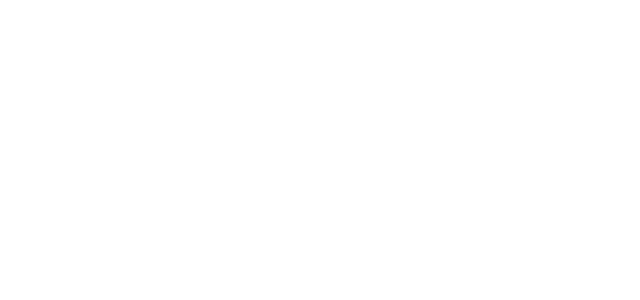
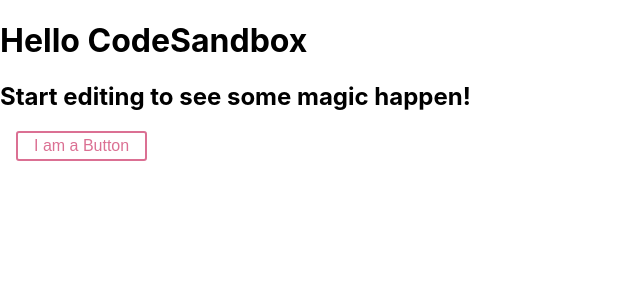
Before and after one commit to mz8i/infrahack2019, a React (Create React App) app in the folder unlit-app/: page /1 in a window 1280 px wide. Shown: the top 300 px of the page, without its empty margins (0-640 px from the left). Built offline with nearby package versions, Linux system fonts and the light colour scheme.

Commit message:
feature(fe): styled components

```diff
--- a/unlit-app/package.json
+++ b/unlit-app/package.json
@@ -7,7 +7,8 @@
     "react": "^16.8.6",
     "react-dom": "^16.8.6",
     "react-router-dom": "^5.0.0",
-    "react-scripts": "3.0.1"
+    "react-scripts": "3.0.1",
+    "styled-components": "^4.2.0"
   },
   "scripts": {
     "start": "react-scripts start",
--- a/unlit-app/src/App.js
+++ b/unlit-app/src/App.js
@@ -4,14 +4,15 @@
 
 import { BrowserRouter as Router, Route, Link } from "react-router-dom";
 
-import Test from "./Component/Test/index";
+import { Test, Button } from "./Components"
 
 class App extends Component {
   render() {
     return (
       <Router>
         <Route path="/" exact component={Test} />
-    </Router>
+        <Route path="/1" exact component ={Button}/>
+      </Router>
     );
   }
 }
--- /dev/null
+++ b/unlit-app/src/Components/button.js
@@ -0,0 +1,31 @@
+import React from 'react';
+import styled from 'styled-components';
+
+const Button = styled.button`
+  cursor: pointer;
+  background: transparent;
+  font-size: 16px;
+  border-radius: 3px;
+  color: palevioletred;
+  border: 2px solid palevioletred;
+  margin: 0 1em;
+  padding: 0.25em 1em;
+  transition: 0.5s all ease-out;
+
+  &:hover {
+    background-color: palevioletred;
+    color: white;
+  }
+`;
+
+function App() {
+  return (
+    <div>
+      <h1>Hello CodeSandbox</h1>
+      <h2>Start editing to see some magic happen!</h2>
+      <Button>I am a Button</Button>
+    </div>
+  );
+}
+
+export default App;
--- /dev/null
+++ b/unlit-app/src/Components/index.js
@@ -0,0 +1,7 @@
+import Button from './button'
+import Test from './test'
+
+export {
+  Button,
+  Test
+}
--- a/unlit-app/src/Component/Test/index.js
+++ b/unlit-app/src/Components/test.js
@@ -17,7 +17,7 @@
 
   async loadBooks()
   {
-    const promise = await axios.get("http://localhost:3000/test");
+    const promise = await axios.get("http://localhost:8080/test");
     const status = promise.status;
     if(status===200)
     {
@@ -29,7 +29,7 @@
   render() {
     return(
       <div>
-        <h1>Da bois</h1>
+        <h1>Books</h1>
             {this.state.books.map((value,index)=>{return <h4 key={index}>{value}</h4>})}
       </div>
     )
```
Also changed, not shown: 2 other files (tests, documents, lock files or other folders).
